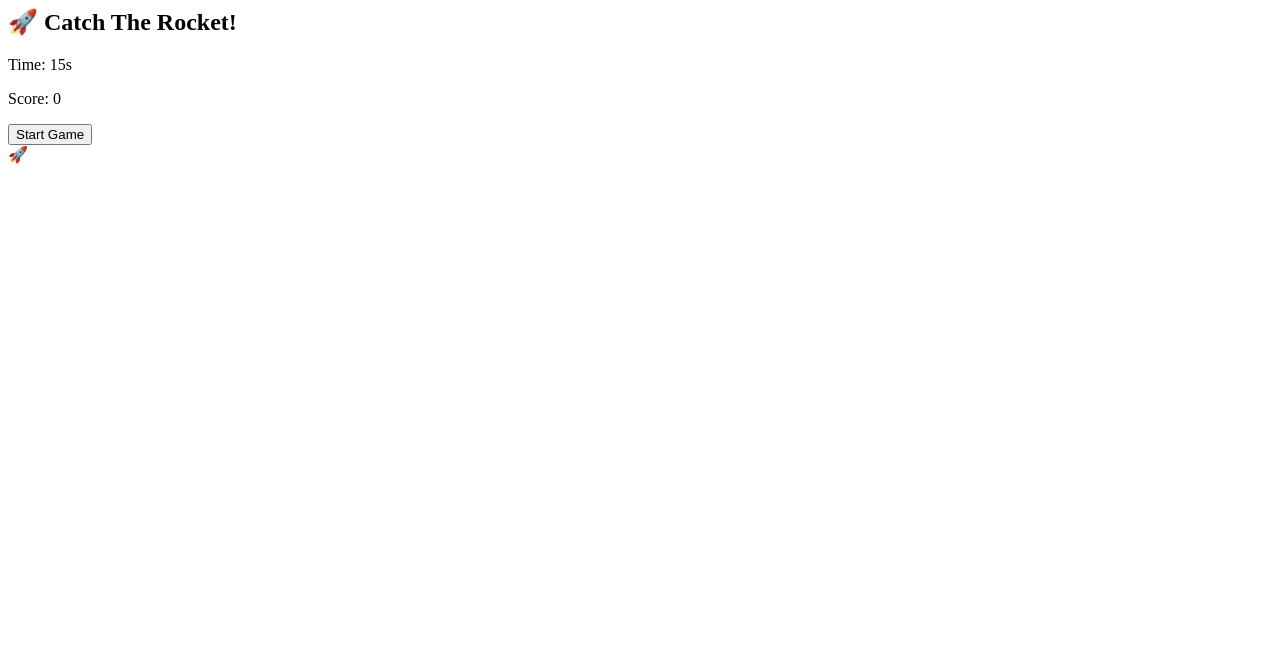
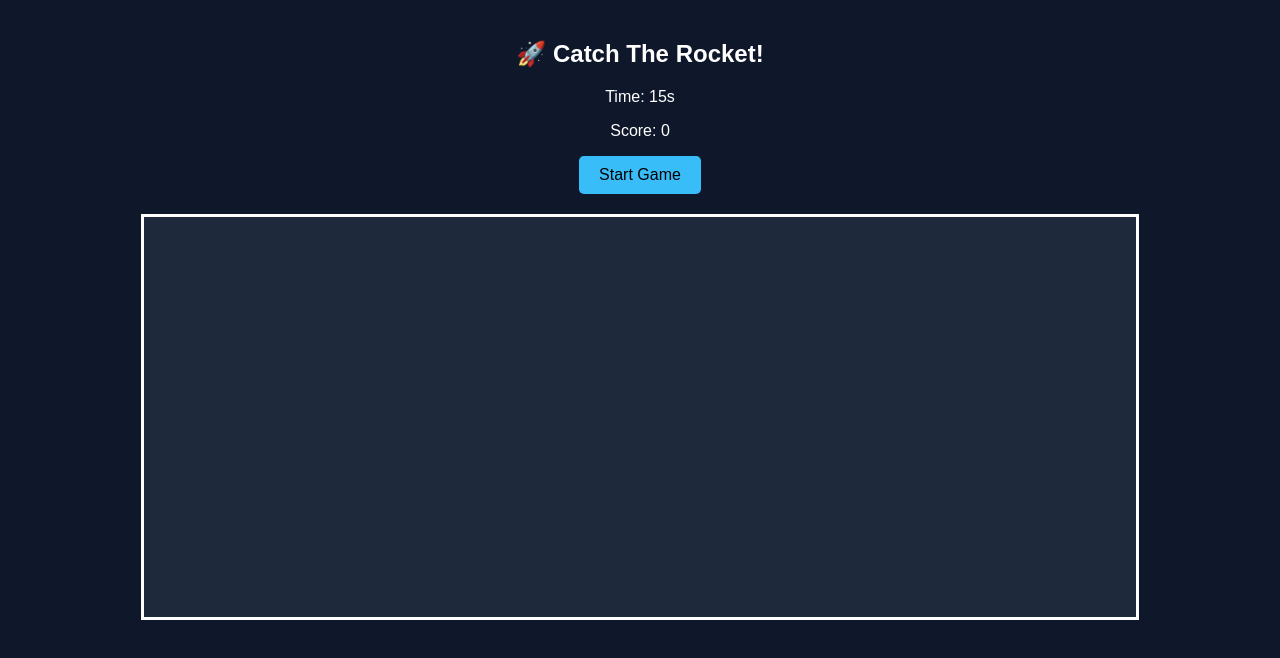
Before and after one commit to hariomgugale45/ApexplanetT1, a plain HTML site: page index.html in a window 1280 px wide. Drawn offline with Linux system fonts and the light colour scheme.

Commit message:
New added

```diff
--- a/index.html
+++ b/index.html
@@ -7,3 +7,4 @@
     <div id="rocket">🚀</div>
   </div>
 </section>
+<link rel="stylesheet" href="style.css">
--- a/style.css
+++ b/style.css
@@ -1,49 +1,39 @@
 body {
-  margin: 0;
   font-family: Arial, sans-serif;
-  background: linear-gradient(135deg, #1e3c72, #2a5298);
+  background: #0f172a;
   color: white;
   text-align: center;
+  margin: 0;
+  padding: 20px;
 }
 
-header {
-  padding: 40px 20px;
+.game {
+  margin-top: 20px;
 }
 
-.card {
-  background: white;
-  color: black;
-  width: 300px;
+#gameArea {
+  position: relative;
+  width: 80%;
+  height: 400px;
   margin: 20px auto;
-  padding: 20px;
-  border-radius: 15px;
-  box-shadow: 0 10px 25px rgba(0,0,0,0.3);
+  border: 3px solid white;
+  background: #1e293b;
+  overflow: hidden;
 }
 
-.card img {
-  width: 100%;
-  border-radius: 10px;
+#rocket {
+  position: absolute;
+  font-size: 40px;
+  cursor: pointer;
+  display: none;
 }
 
-button {
-  background: #1e3c72;
-  color: white;
+#startBtn {
+  padding: 10px 20px;
+  font-size: 16px;
+  cursor: pointer;
   border: none;
-  padding: 10px 20px;
-  border-radius: 8px;
-  cursor: pointer;
-  font-size: 16px;
-  margin-top: 10px;
-  transition: 0.3s;
+  background: #38bdf8;
+  color: black;
+  border-radius: 5px;
 }
-
-button:hover {
-  background: #2a5298;
-  transform: scale(1.05);
-}
-
-footer {
-  margin-top: 40px;
-  padding: 20px;
-  font-size: 14px;
-}
```
Also changed, not shown: script.js (+10 -3 lines).
